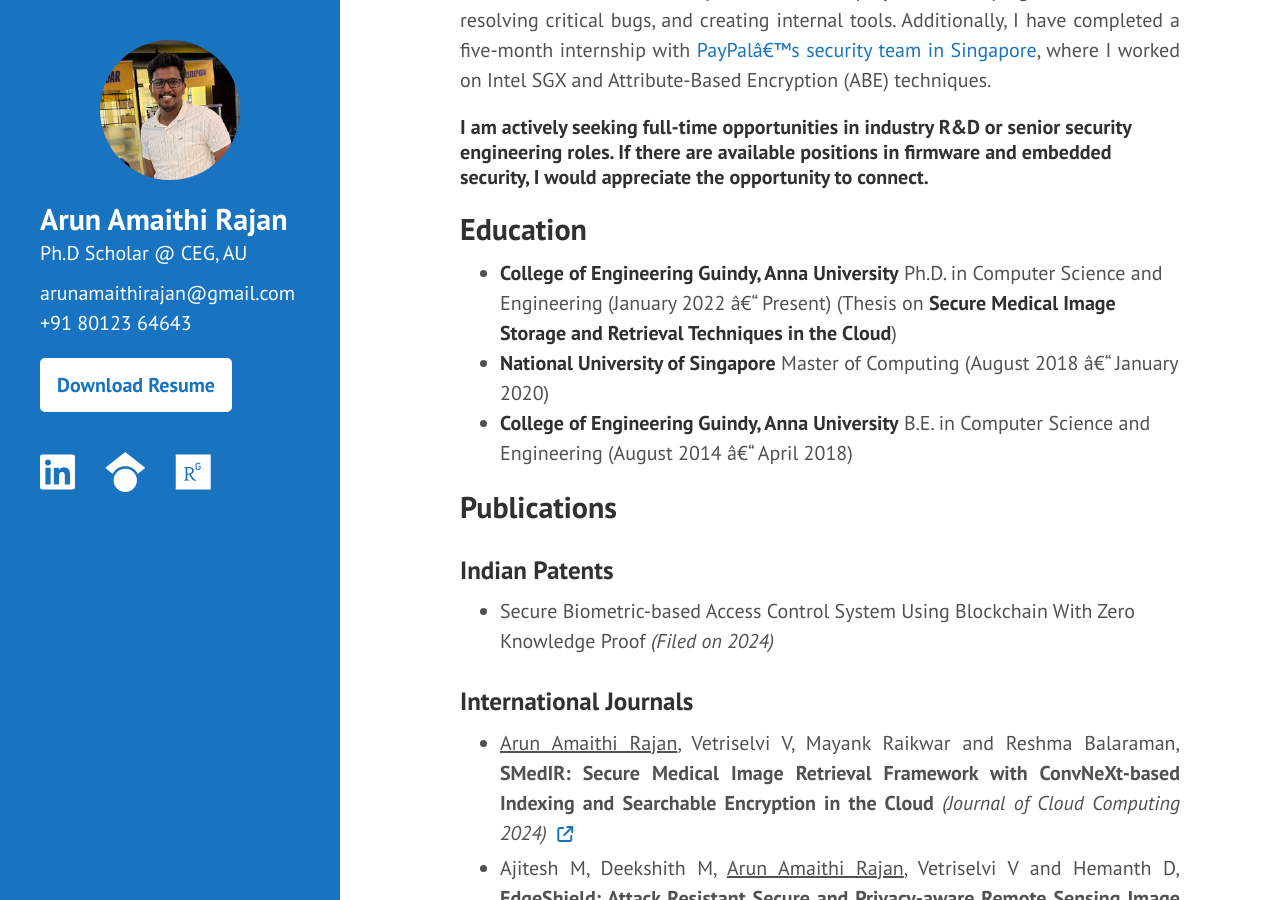
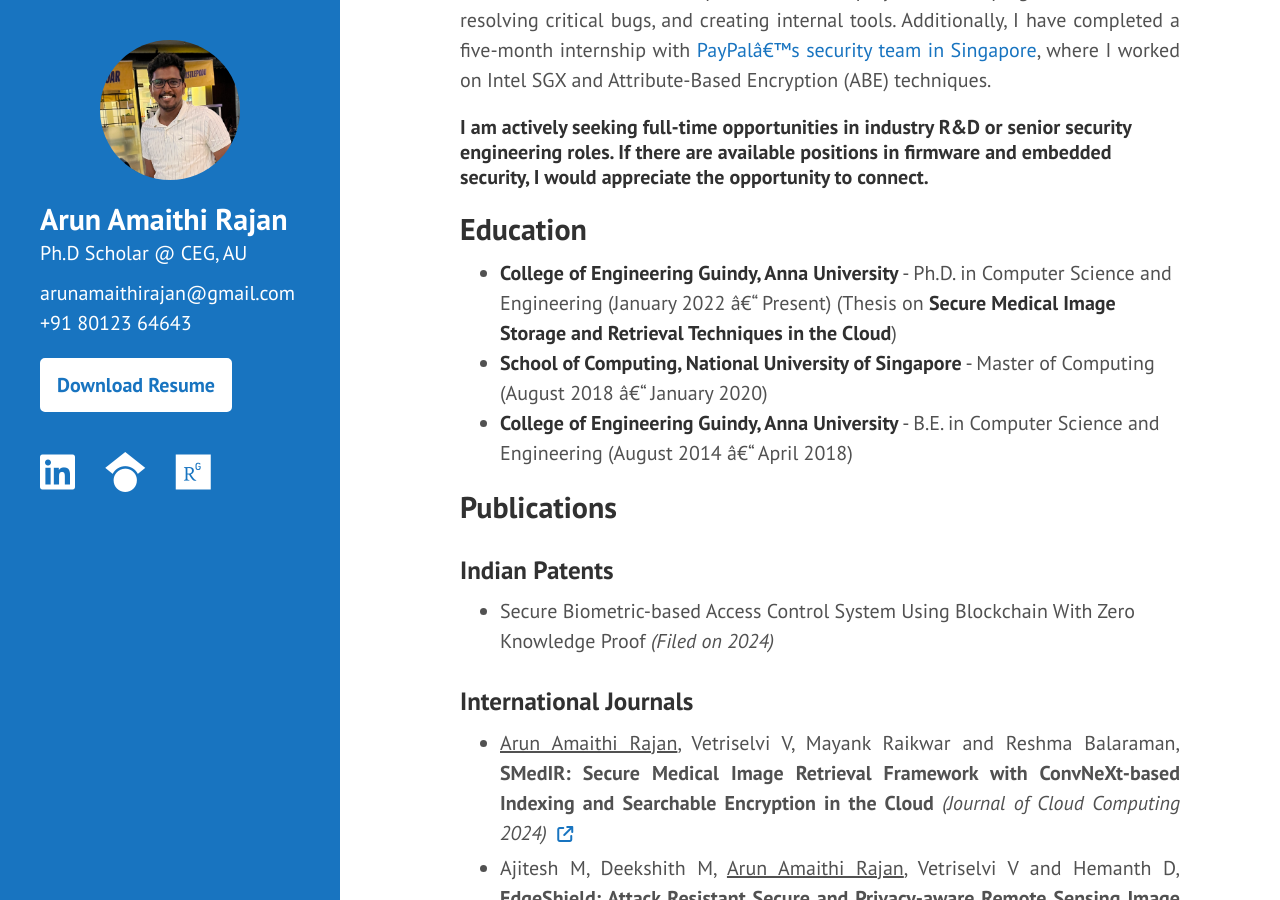
Before and after one commit to arunamaithi/arunamaithi.github.io, a Jekyll site: the page built from index.md, in a window 1280 px wide and 900 px high, scrolled down 505 px. Built offline with Jekyll 4.4.1, drawn with Linux system fonts in a browser that asks for light colours.

Commit message:
degree fix

```diff
--- a/index.md
+++ b/index.md
@@ -32,9 +32,9 @@ I have contributed to various research articles in high-end journals and confere
 
 <h2>Education</h2>
 <ul>
-  <li><strong>College of Engineering Guindy, Anna University</strong> Ph.D. in Computer Science and Engineering (January 2022 – Present) (Thesis on <strong>Secure Medical Image Storage and Retrieval Techniques in the Cloud</strong>)</li>
-  <li><strong>National University of Singapore</strong> Master of Computing (August 2018 – January 2020)</li>
-  <li><strong>College of Engineering Guindy, Anna University</strong> B.E. in Computer Science and Engineering (August 2014 – April 2018)</li>
+  <li><strong>College of Engineering Guindy, Anna University</strong> - Ph.D. in Computer Science and Engineering (January 2022 – Present) (Thesis on <strong>Secure Medical Image Storage and Retrieval Techniques in the Cloud</strong>)</li>
+  <li><strong>School of Computing, National University of Singapore</strong> - Master of Computing (August 2018 – January 2020)</li>
+  <li><strong>College of Engineering Guindy, Anna University</strong> - B.E. in Computer Science and Engineering (August 2014 – April 2018)</li>
 </ul>
 
 
```
